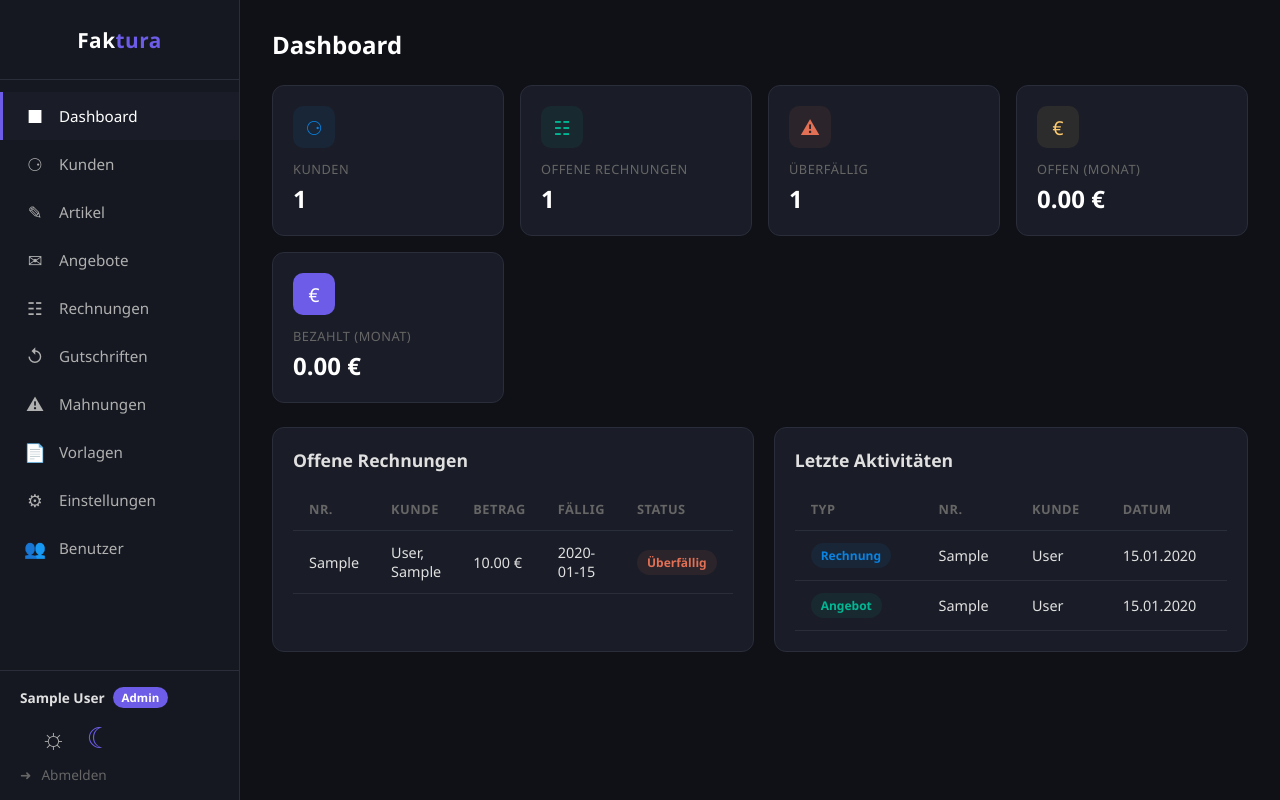
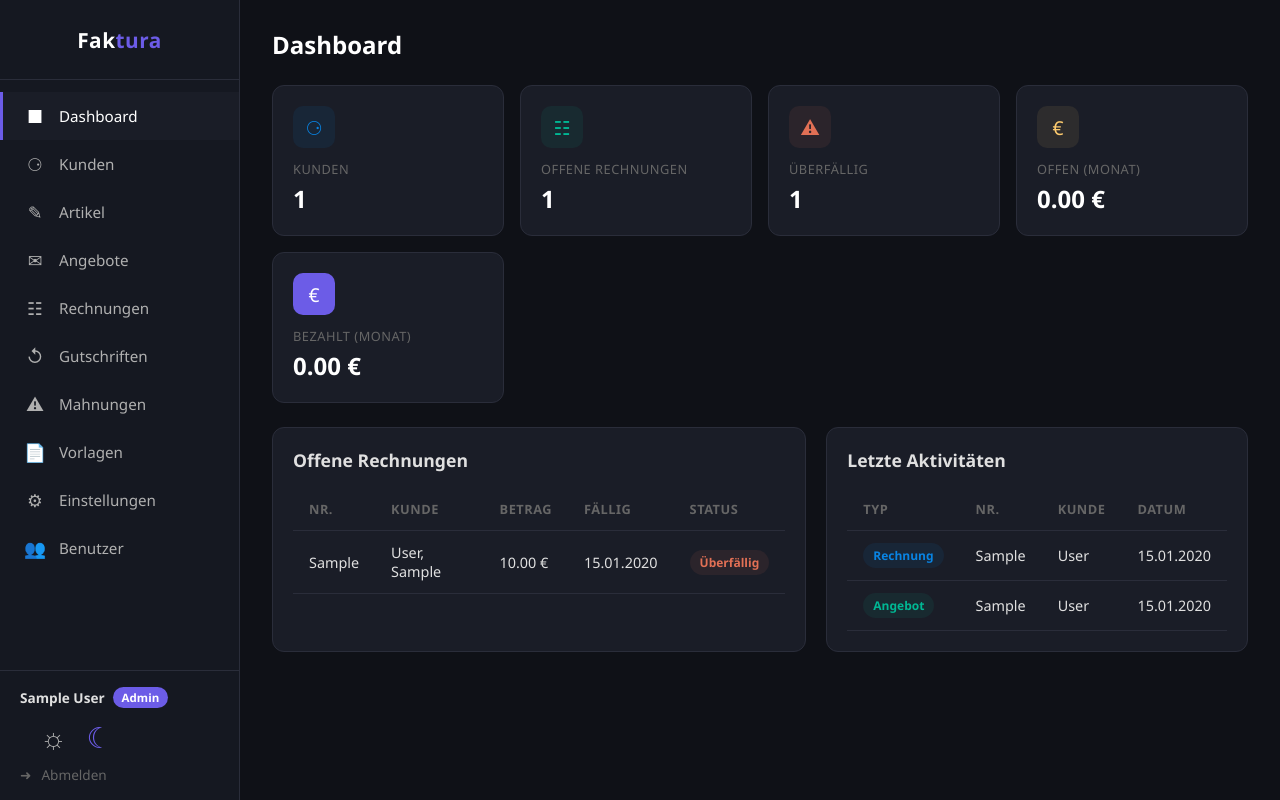
Before and after one commit to certnetkassel/faktura, a Flask app: page / in a window 1280 px wide. Run offline with Flask 3, Linux system fonts and the light colour scheme; the visitor is signed in with stand-in values (Sample User, id 1); data comes from the database, SQL or seed files in the repository; tables that the repository leaves empty hold one stand-in row (values such as "Sample post").

Commit message:
Dashboard: 'Offene Rechnungen' breiter (1.7fr:1fr), kein Umbruch bei Nr./Betrag/Faellig
- Spaltenverhaeltnis der beiden unteren Karten auf 1.7fr:1fr geaendert
- Nr., Betrag und Faellig per white-space:nowrap gegen Zeilenumbruch geschuetzt
- Faelligkeitsdatum im deutschen Format (fmt_date) wie in der Rechnungsliste

Co-Authored-By: Claude Opus 4.8 <noreply@anthropic.com>

```diff
--- a/templates/dashboard.html
+++ b/templates/dashboard.html
@@ -34,7 +34,7 @@
   </div>
 </div>
 
-<div style="display:grid;grid-template-columns:1fr 1fr;gap:20px">
+<div style="display:grid;grid-template-columns:1.7fr 1fr;gap:20px">
   <div class="card">
     <div class="card-header">
       <h2>Offene Rechnungen</h2>
@@ -42,14 +42,14 @@
     {% if open_invoices %}
     <div class="table-wrap">
       <table>
-        <thead><tr><th>Nr.</th><th>Kunde</th><th>Betrag</th><th>Fällig</th><th>Status</th></tr></thead>
+        <thead><tr><th style="white-space:nowrap">Nr.</th><th>Kunde</th><th style="white-space:nowrap">Betrag</th><th style="white-space:nowrap">Fällig</th><th>Status</th></tr></thead>
         <tbody>
         {% for inv in open_invoices %}
         <tr>
-          <td>{{ inv.invoice_nr }}</td>
+          <td style="white-space:nowrap">{{ inv.invoice_nr }}</td>
           <td>{{ inv.last_name }}{% if inv.company %}, {{ inv.company }}{% endif %}</td>
-          <td>{{ "%.2f"|format(inv.total) }} €</td>
-          <td>{{ inv.due_date }}</td>
+          <td style="white-space:nowrap">{{ "%.2f"|format(inv.total) }} €</td>
+          <td style="white-space:nowrap">{{ inv.due_date|fmt_date }}</td>
           <td>
             {% if inv.status == 'Überfällig' %}
               <span class="badge badge-red">{{ inv.status }}</span>
```
